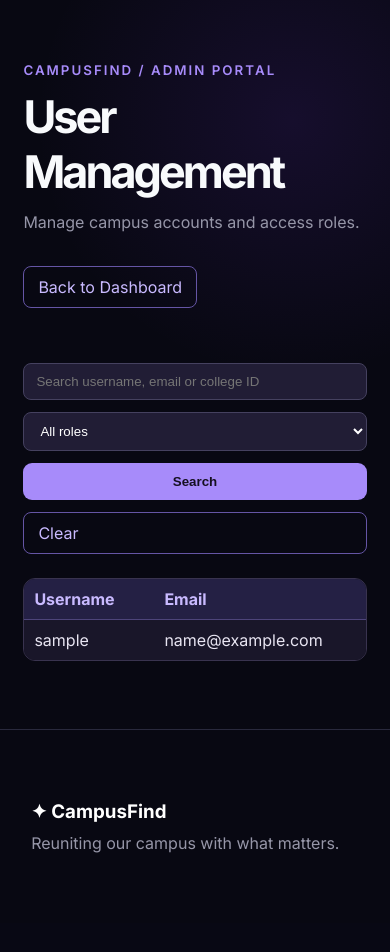
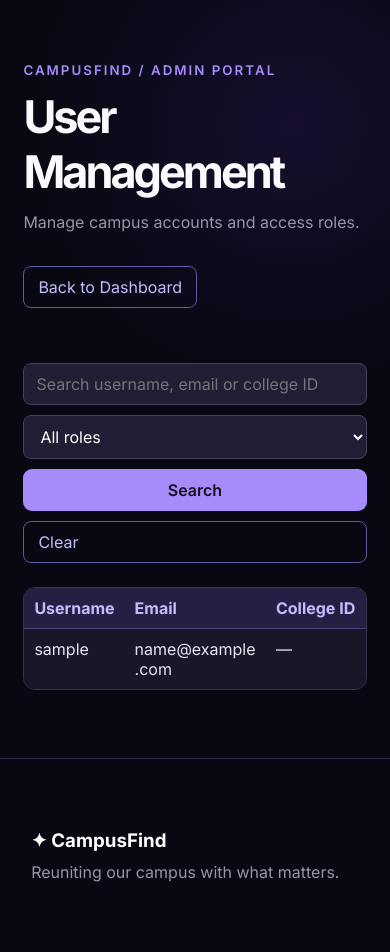
Before and after one commit to Vedant-Verma-tech/college-lost-found, a Django app: page /campus-admin/users/ in a window 390 px wide. Shown: the part 81-1033 px from the top of the page. Before the commit the page ends 934 px from the top, so only its background shows below. Run offline with Django 5.2, Linux system fonts and the light colour scheme; the visitor is signed in with stand-in values (Sample User, id 1); data comes from the database, SQL or seed files in the repository; data that the repository does not hold is empty.

Commit message:
Make CampusFind pages responsive

```diff
--- a/static/css/style.css
+++ b/static/css/style.css
@@ -2181,3 +2181,160 @@ overflow: hidden;
     font-size: 11px;
     font-weight: 700;
 }
+
+
+
+/* =====================================
+   CampusFind - Responsive Design
+   ===================================== */
+
+/* Prevent padding from increasing element width */
+*,
+*::before,
+*::after {
+    box-sizing: border-box;
+}
+
+html {
+    width: 100%;
+    max-width: 100%;
+    overflow-x: clip;
+    -webkit-text-size-adjust: 100%;
+}
+
+body {
+    width: 100%;
+    max-width: 100%;
+    margin: 0;
+    overflow-wrap: anywhere;
+}
+
+img,
+video,
+iframe,
+svg {
+    max-width: 100%;
+}
+
+img,
+video {
+    height: auto;
+}
+
+/* Forms and controls */
+input,
+select,
+textarea,
+button {
+    max-width: 100%;
+    font: inherit;
+}
+
+input,
+select,
+textarea {
+    min-width: 0;
+}
+
+button,
+input[type="submit"] {
+    cursor: pointer;
+}
+
+/* Flexible common layouts */
+.container,
+.main-container,
+.content,
+.page-container {
+    width: 100%;
+    max-width: 100%;
+    min-width: 0;
+}
+
+.card,
+.report-card,
+.form-container,
+.dashboard-card {
+    min-width: 0;
+    max-width: 100%;
+}
+
+/* Tables: allow horizontal scrolling instead of
+   forcing the entire page wider than the screen */
+.table-responsive,
+.table-wrapper,
+.admin-table-wrapper {
+    width: 100%;
+    max-width: 100%;
+    overflow-x: auto;
+    -webkit-overflow-scrolling: touch;
+}
+
+table {
+    max-width: 100%;
+}
+
+@media (max-width: 768px) {
+    /* Reduce spacing on tablets and phones */
+    .container,
+    .main-container,
+    .content,
+    .page-container {
+        padding-left: 16px;
+        padding-right: 16px;
+    }
+
+    h1 {
+        font-size: clamp(1.5rem, 6vw, 2rem);
+    }
+
+    h2 {
+        font-size: clamp(1.25rem, 5vw, 1.6rem);
+    }
+
+    /* Stack common horizontal layouts */
+    .row,
+    .form-row {
+        flex-wrap: wrap;
+    }
+
+    /* Make common form controls fit */
+    form input:not([type="checkbox"]):not([type="radio"]):not([type="hidden"]),
+    form select,
+    form textarea {
+        width: 100%;
+        max-width: 100%;
+    }
+
+    /* Allow action buttons to wrap */
+    .actions,
+    .button-group,
+    .admin-filter-form {
+        flex-wrap: wrap;
+        gap: 10px;
+    }
+
+    /* Keep long tables inside their wrappers */
+    .admin-reports-table {
+        min-width: 600px;
+    }
+}
+
+@media (max-width: 480px) {
+    .container,
+    .main-container,
+    .content,
+    .page-container {
+        padding-left: 12px;
+        padding-right: 12px;
+    }
+
+    button,
+    input[type="submit"] {
+        min-height: 42px;
+    }
+
+    textarea {
+        resize: vertical;
+    }
+}
```
